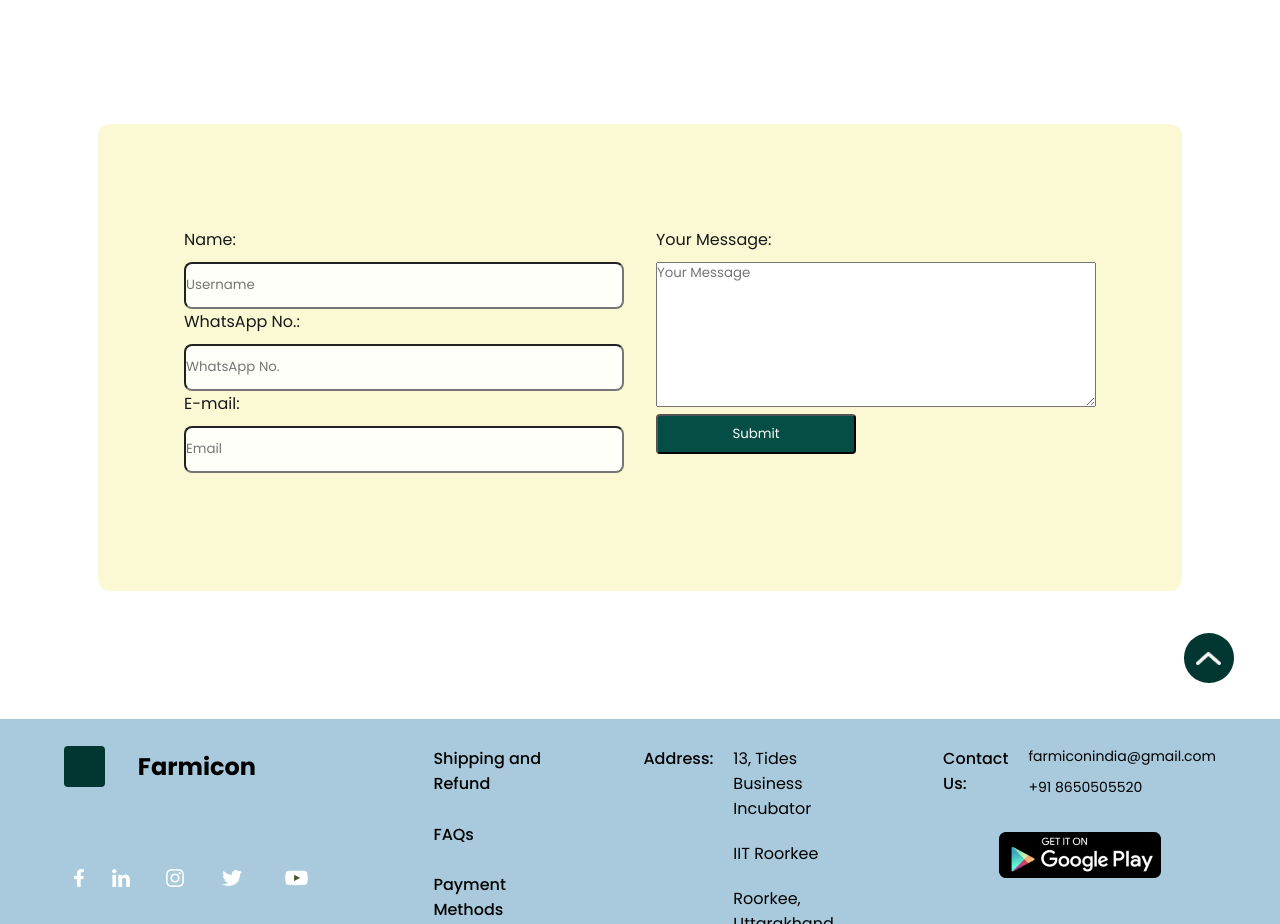
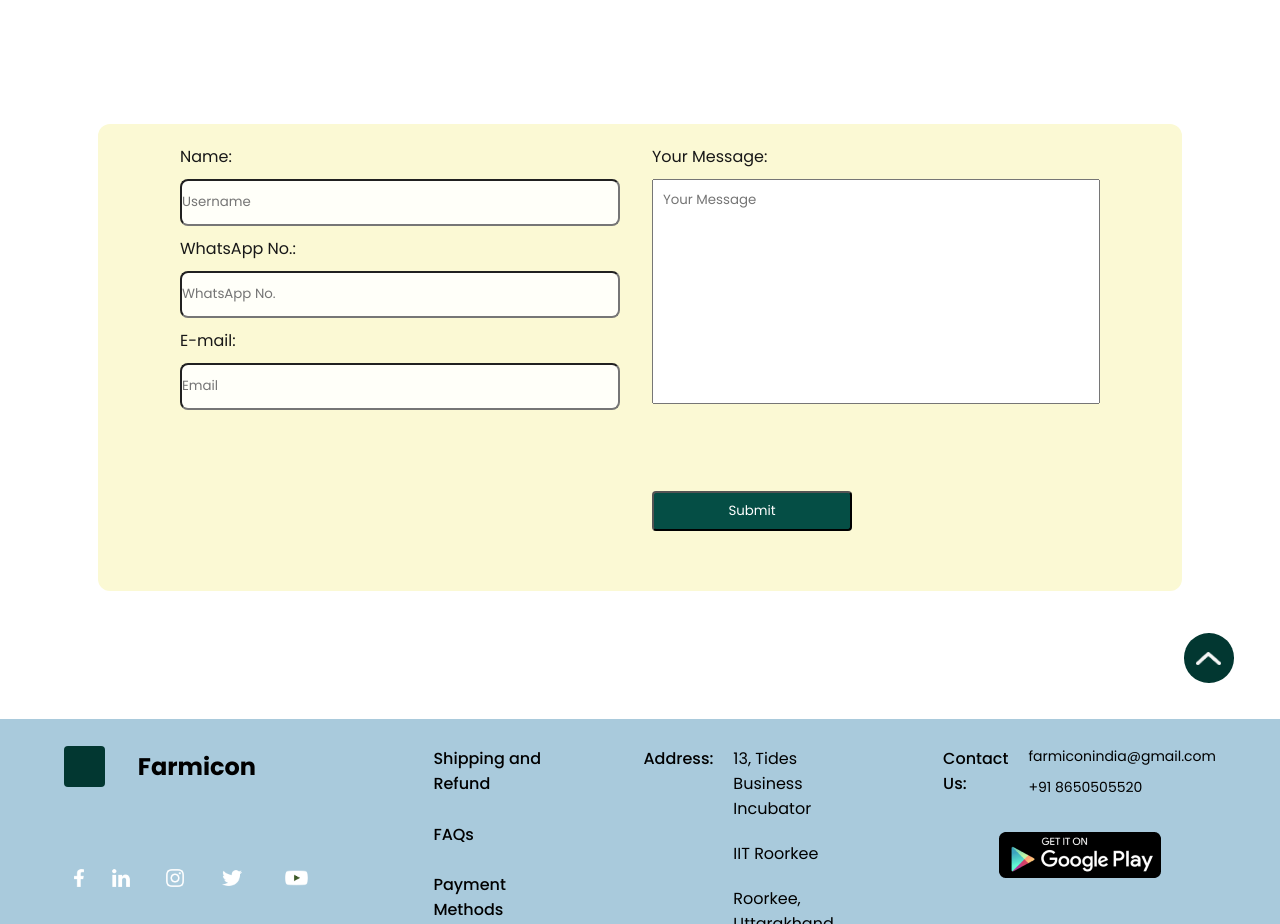
Before and after one commit to farmiconindia/farmicon-web, a React (Vite) app: page / in a window 1280 px wide. Shown: the part 2660-3584 px from the top of the page. Built offline with nearby package versions, Linux system fonts and the light colour scheme.

Commit message:
Update home.scss

```diff
--- a/src/pages/home/home.scss
+++ b/src/pages/home/home.scss
@@ -183,11 +183,14 @@
         border-radius: 4px;
         padding: 0.5rem 1rem;
         color: white;
+        margin: 0 auto;
       }
       .submit {
         display: flex;
         justify-content: center;
         align-items: center;
+        margin-top: 70px;
+        // margin-bottom: 40px;
       }
       p {
         color: #181818;
@@ -212,6 +215,7 @@
         justify-content: center;
         padding: 5%;
         gap: 2rem;
+        padding: 10px 0;
 
         @include mobile {
           align-items: center;
@@ -228,10 +232,21 @@
         }
       }
 
+      .name-tag,
+      .Whatsapp-tag,
+      .Email,
+      .msg-tag {
+        padding-bottom: 10px;
+            }
+
       .message-input {
-        width: 440px;
-        height: 145px;
+        width: 448px;
+        height: 225px;
         flex-shrink: 0;
+        resize: none;
+        box-sizing: border-box;
+        padding: 10px;
+
       }
 
       @include mobile {
@@ -336,6 +351,14 @@
             -webkit-background-clip: text;
             -webkit-text-fill-color: transparent;
           }
+
+          .downloadApp{
+            transition: ease-in-out;
+          }
+
+          .downloadApp:hover {
+            transform: scale(1.1);
+           }
 
           @include tablet {
             width: 90%;
@@ -544,6 +567,16 @@
               width: 100%;
               text-align: center;
             }
+
+            .allServices{
+              transition: ease-in-out;
+            }
+
+            .allServices:hover {
+              transform: scale(1.1);
+             }
+
+
           }
 
           p {
@@ -570,6 +603,15 @@
             padding: 0.5rem 1rem;
             color: white;
           }
+
+          .allServices{
+            transition: ease-in-out;
+          }
+
+          .allServices:hover {
+            transform: scale(1.1);
+           }
+
         }
 
         .right-box {
@@ -590,6 +632,14 @@
             width: 100%;
           }
         }
+
+        .buyNow{
+          transition: ease-in-out;
+        }
+
+        .buyNow:hover {
+          transform: scale(1.1);
+         }
       }
     }
 
@@ -630,6 +680,8 @@
             justify-content: center;
             text-align: center;
           }
+
+
 
           span {
             font-size: themed("text-lg");
@@ -698,10 +750,16 @@
           align-items: center;
           justify-content: center;
 
+
+
+
           img {
             width: 50%;
           }
         }
+
+
+
       }
 
       .container {
```
